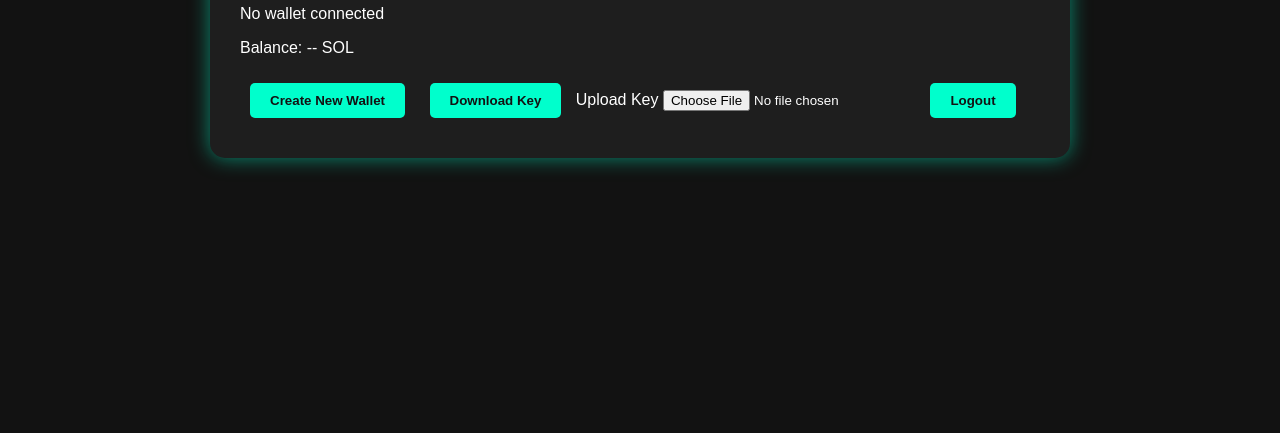
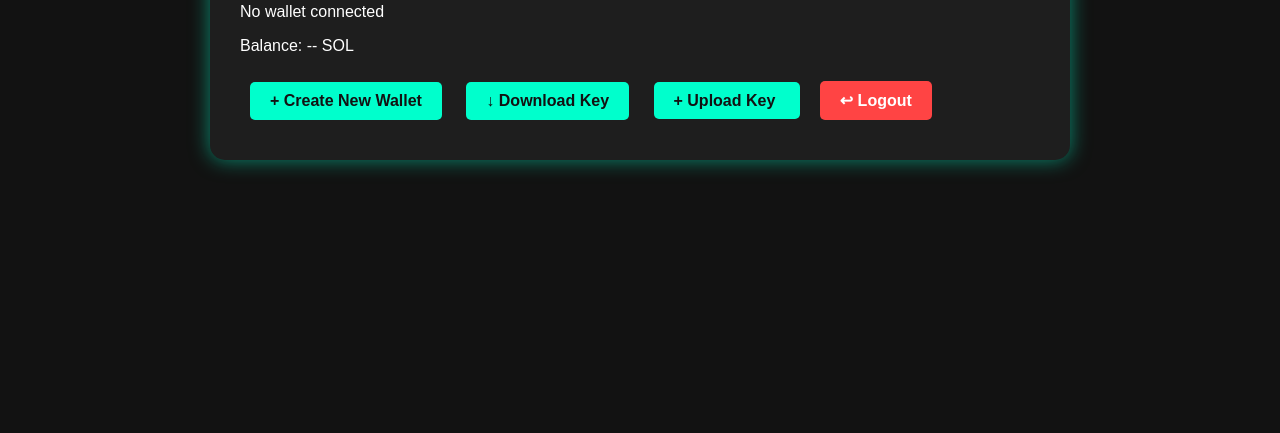
Before and after one commit to NtemKenyor/sonicvault512, a plain HTML site: page frontend/wallet.html in a window 1280 px wide. Shown: the part 367-800 px from the top of the page. Drawn offline with Linux system fonts and the light colour scheme.

Commit message:
more old looks and alignment resolved.

```diff
--- a/frontend/wallet.html
+++ b/frontend/wallet.html
@@ -301,6 +301,116 @@
                 flex-direction: column;
             }
         }
+
+
+.wallet-btn{
+    background-color: #00ffcc;
+    color: #121212;
+    border: none;
+    padding: 10px 20px;
+    margin: 10px;
+    border-radius: 5px;
+    cursor: pointer;
+    /* font-weight: bold; */
+    font-size: 16px;
+    transition: background-color 0.3s ease;
+    position: relative;
+    overflow: hidden;
+}
+ /*        .wallet-actions {
+    display: flex;
+    gap: 10px;
+    flex-wrap: wrap;
+    margin-top: 20px;
+}
+
+.wallet-btn {
+    display: inline-flex;
+    align-items: center;
+    gap: 8px;
+    padding: 10px 15px;
+    border-radius: 8px;
+    border: none;
+    background: #f0f0f0;
+    color: #333;
+    font-weight: 500;
+    cursor: pointer;
+    transition: all 0.2s ease;
+}
+
+.wallet-btn:hover {
+    background: #e0e0e0;
+}
+
+.wallet-btn.primary {
+    background: #6200ee;
+    color: white;
+}
+
+.wallet-btn.primary:hover {
+    background: #3700b3;
+} */
+
+.wallet-btn.danger {
+    background: #ff4444;
+    color: white;
+}
+
+.wallet-btn.danger:hover {
+    background: #cc0000;
+}
+
+.wallet-btn .icon {
+    /* font-size: 16px; */
+    display: inline-flex;
+    align-items: center;
+    justify-content: center;
+}
+
+.upload-btn {
+    background-color: #00ffcc;
+    color: #121212;
+    border: none;
+    padding: 10px 20px;
+    margin: 10px;
+    border-radius: 5px;
+    cursor: pointer;
+    font-weight: bold;
+    font-size: 16px;
+    transition: background-color 0.3s ease;
+    position: relative;
+    overflow: hidden;
+}
+
+.upload-btn:hover {
+    background-color: #00cc99;
+}
+.upload-btn:disabled {
+    background-color: #555;
+    cursor: not-allowed;
+}
+
+.upload-btn input[type="file"]{
+    overflow: hidden;
+}
+
+
+#uploadKey{
+    display: none;
+}
+
+/* .upload-btn input[type="file"] {
+    position: absolute;
+    top: 0;
+    left: 0;
+    width: 100%;
+    height: 100%;
+    opacity: 0;
+    cursor: pointer;
+} */
+
+
+
         h2 {
             color: #00ffcc;
             margin-bottom: 20px;
@@ -385,7 +495,7 @@
 
 
     <!-- Main Content -->
-    <div class="container">
+    <!-- <div class="container">
         <h2>Wallet</h2>
         <p id="publicKey">No wallet connected</p>
         <p id="balance">Balance: -- SOL</p>
@@ -395,6 +505,37 @@
         <label for="uploadKey" class="custom-file-upload">Upload Key</label>
         <input type="file" id="uploadKey" onchange="loadPrivateKeyFile(event)">
         <button onclick="logoutWallet()">Logout</button>
+
+        <div id="tokenBalances"></div>
+    </div> -->
+    <div class="container">
+        <h2>Wallet</h2>
+        <p id="publicKey">No wallet connected</p>
+        <p id="balance">Balance: -- SOL</p>
+
+        <div class="wallet-actions">
+            <button id="createWalletBtn" class="wallet-btn primary" onclick="createWallet()">
+                <span class="icon">+</span> Create New Wallet
+            </button>
+            <button class="wallet-btn" onclick="downloadPrivateKey()">
+                <span class="icon">↓</span> Download Key
+            </button>
+
+            <label for="uploadKey" class="wallet-btn upload-btn">
+                <span class="icon">+</span>
+                <!-- <span class="icon">
+                    <svg viewBox="0 0 24 24" width="18" height="18">
+                        <path fill="currentColor" d="M19,13H13V19H11V13H5V11H11V5H13V11H19V13Z" />
+                    </svg>
+                </span> -->
+                Upload Key
+                <input type="file" id="uploadKey" onchange="loadPrivateKeyFile(event)">
+            </label>
+
+            <button class="wallet-btn danger" onclick="logoutWallet()">
+                <span class="icon">↩</span> Logout
+            </button>
+        </div>
 
         <div id="tokenBalances"></div>
     </div>
```
Also changed, not shown: frontend/index.html (+3 -2 lines).
